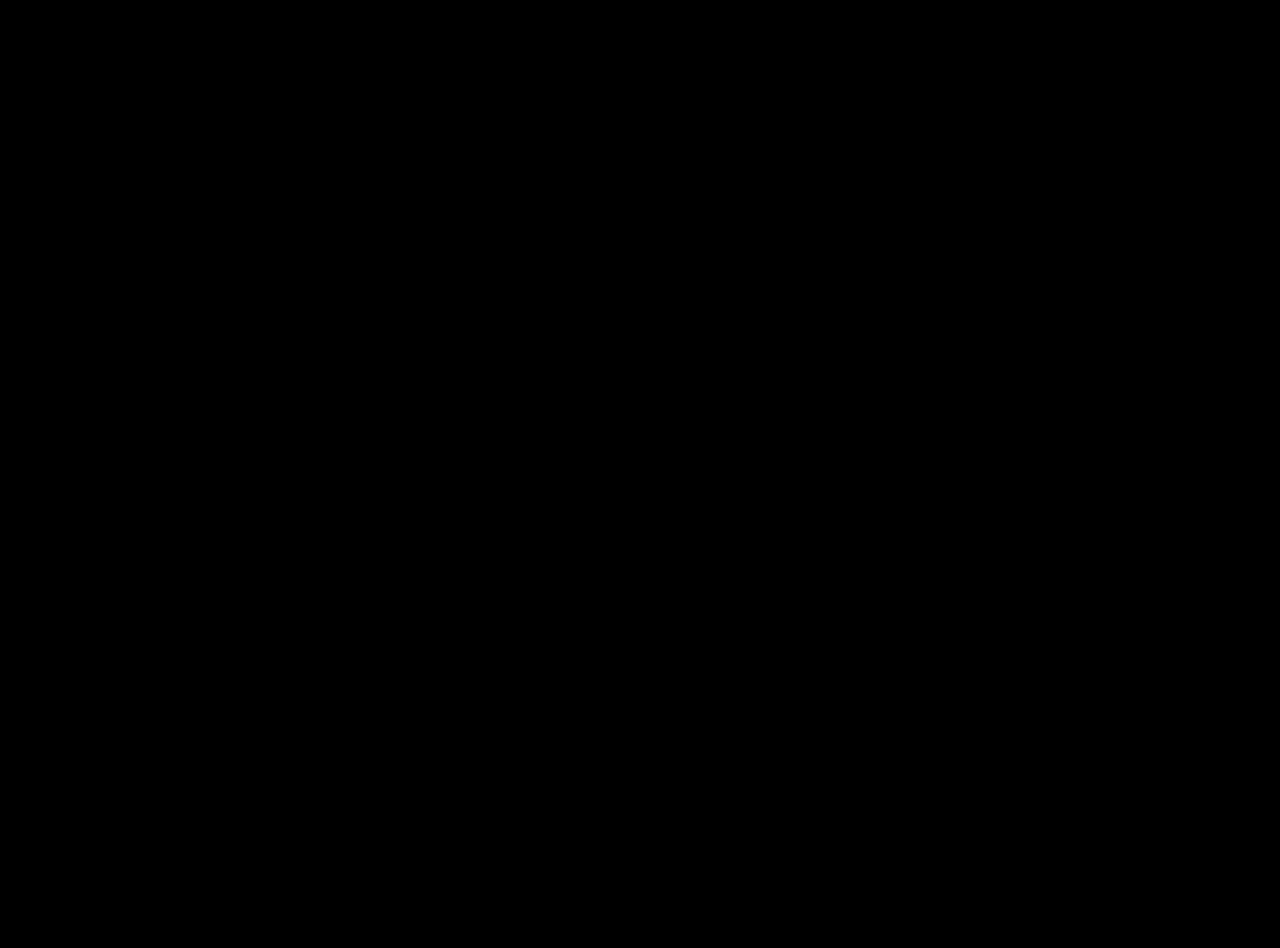
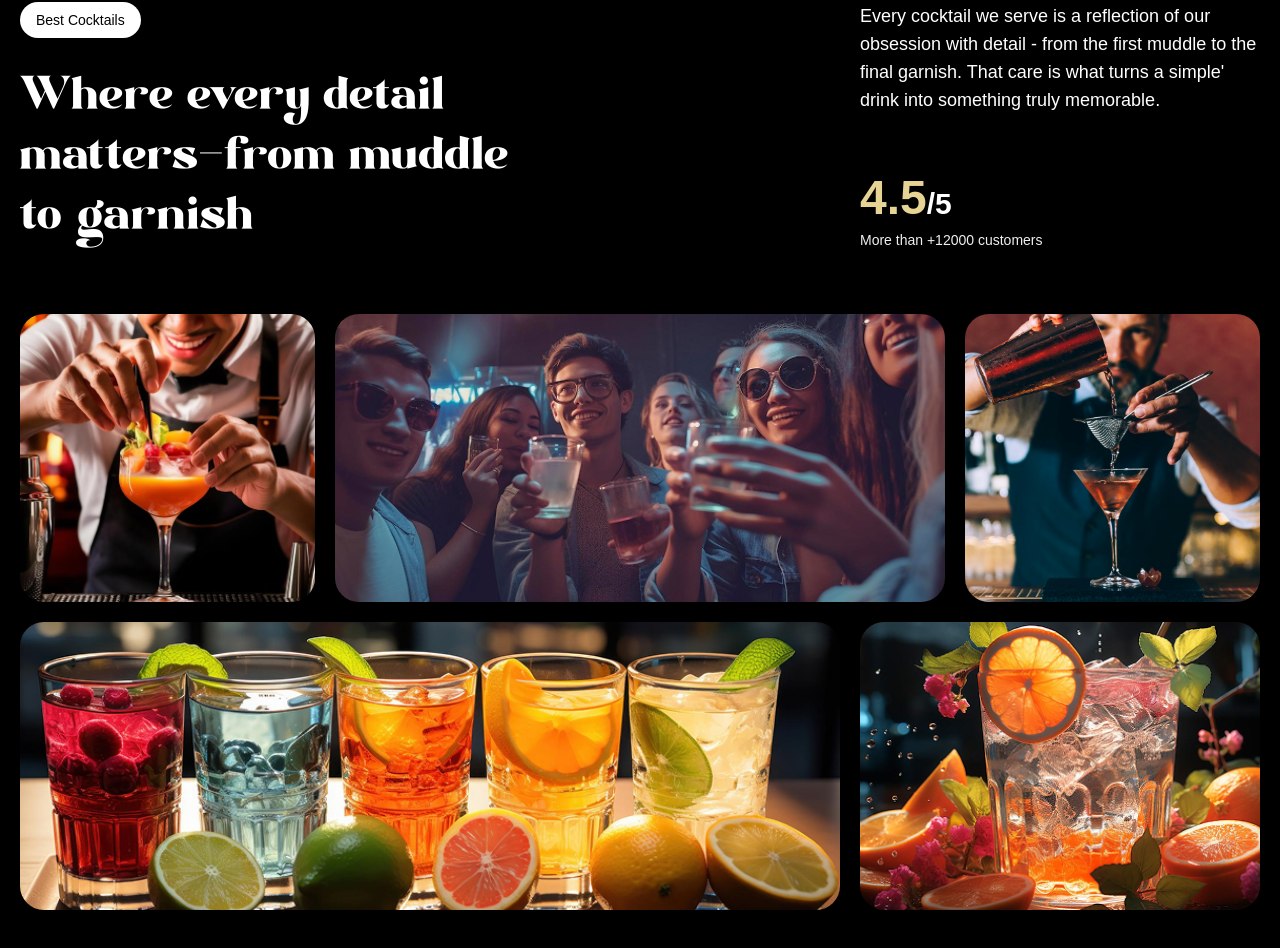
Before and after one commit to yadavsushma999/mojito-animated-landing-page, a React (Vite) app: page / in a window 1280 px wide. Shown: the part 1710-2658 px from the top of the page. Before the commit the page ends 1600 px from the top, so only its background shows below. Built offline with nearby package versions, Linux system fonts and the light colour scheme; a web font is replaced by a local one.

Commit message:
Implemented About section

```diff
--- a/src/App.jsx
+++ b/src/App.jsx
@@ -3,6 +3,7 @@
 import { ScrollTrigger, SplitText } from "gsap/all";
 import Navbar from './components/Navbar';
 import Hero from './components/Hero';
+import About from './components/About';
 import Cocktails from './components/Cocktails';
 gsap.registerPlugin(ScrollTrigger, SplitText);
 
@@ -12,6 +13,7 @@
             <Navbar/>
             <Hero/>
             <Cocktails/>
+            <About/>
         </main>
     )
 }
--- /dev/null
+++ b/src/components/About.jsx
@@ -0,0 +1,105 @@
+import React from 'react'
+import gsap from 'gsap';
+import { useGSAP } from '@gsap/react';
+import { ScrollTrigger, SplitText } from "gsap/all";
+
+const About = () => {
+    useGSAP(() => {
+        const titleSplit = SplitText.create('#about h2', {
+            type: 'words'
+        })
+
+        const scrollTimeline = gsap.timeline({
+            scrollTrigger: {
+                trigger: "#about",
+                start: 'top center'
+            }
+        })
+        scrollTimeline
+            .from(titleSplit.words, {
+                opacity: 0,
+                duration: 1,
+                yPercent: 100,
+                ease: 'expo.out',
+                stagger: 0.02
+            })
+            .from('.top-grid div,.bottom-grid div', {
+                opacity: 0,
+                duration: 1,
+                ease: 'power1.inOut',
+                stagger: 0.04,
+            },'-=0.5')
+    })
+    return (
+        <div id='about'>
+            <div className='mb-16 md:px-0 px-5'>
+                <div className='content'>
+                    <div className='md:col-span-8'>
+                        <p className='badge'> Best Cocktails</p>
+                        <h2>
+                            Where every detail matters
+                            <span className='text-white'>-</span>
+                            from muddle to garnish
+                        </h2>
+                    </div>
+                    <div className='sub-content'>
+                        <p>
+                            Every cocktail we serve is a reflection of our obsession with detail -
+                            from the first muddle to the final garnish. That care is what turns a simple'
+                            drink into something truly memorable.
+                        </p>
+                        <div>
+                            <p className='md:text-3xl text-xl font-bold'>
+                                <span>
+                                    4.5
+                                </span>/5
+                            </p>
+                            <p className='text-sm text-white-100 '>
+                                More than +12000 customers
+                            </p>
+                        </div>
+
+                    </div>
+                </div>
+
+            </div>
+            <div className='top-grid'>
+                <div className='md:col-span-3'>
+                    <div className='noisy' />
+                    <img
+                        src='/images/abt1.png' alt="grud-img-1" />
+
+                </div>
+
+                <div className='md:col-span-6'>
+                    <div className='noisy' />
+                    <img
+                        src='/images/abt2.png' alt="grud-img-2" />
+
+                </div>
+
+                <div className='md:col-span-3'>
+                    <div className='noisy' />
+                    <img
+                        src='/images/abt5.png' alt="grud-img-5" />
+
+                </div>
+            </div>
+            <div className='bottom-grid'>
+                <div className='md:col-span-8'>
+                    <div className='noisy' />
+                    <img
+                        src='/images/abt3.png' alt="grud-img-3" />
+                </div>
+
+                <div className='md:col-span-4'>
+                    <div className='noisy' />
+                    <img
+                        src='/images/abt4.png' alt="grud-img-4" />
+                </div>
+            </div>
+        </div>
+    )
+}
+
+export default About
```
